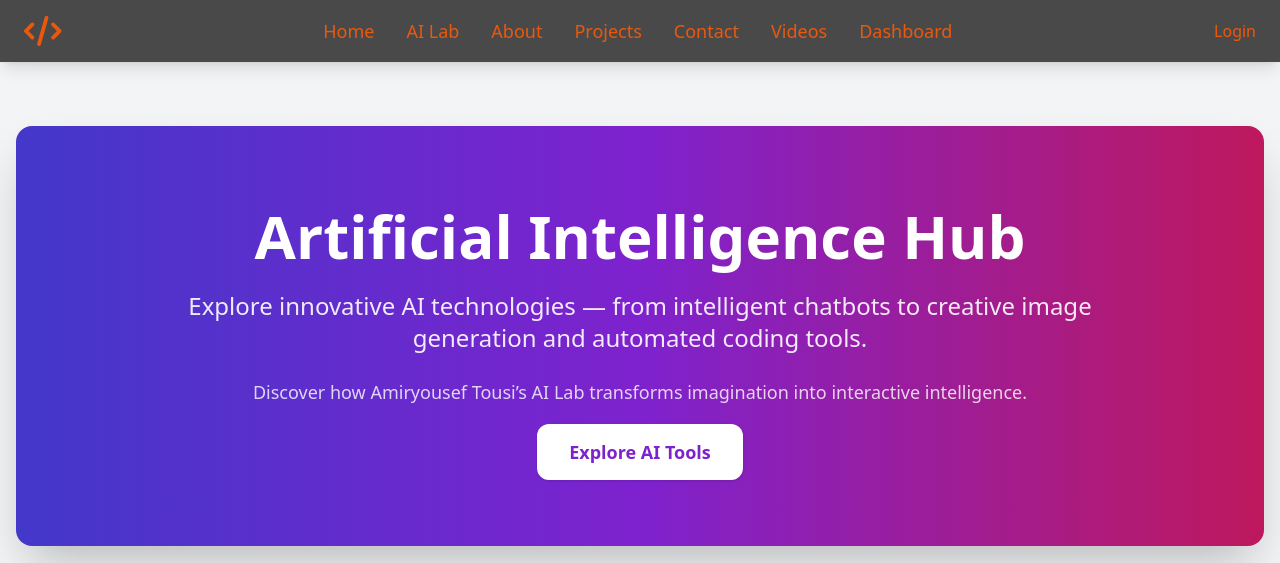
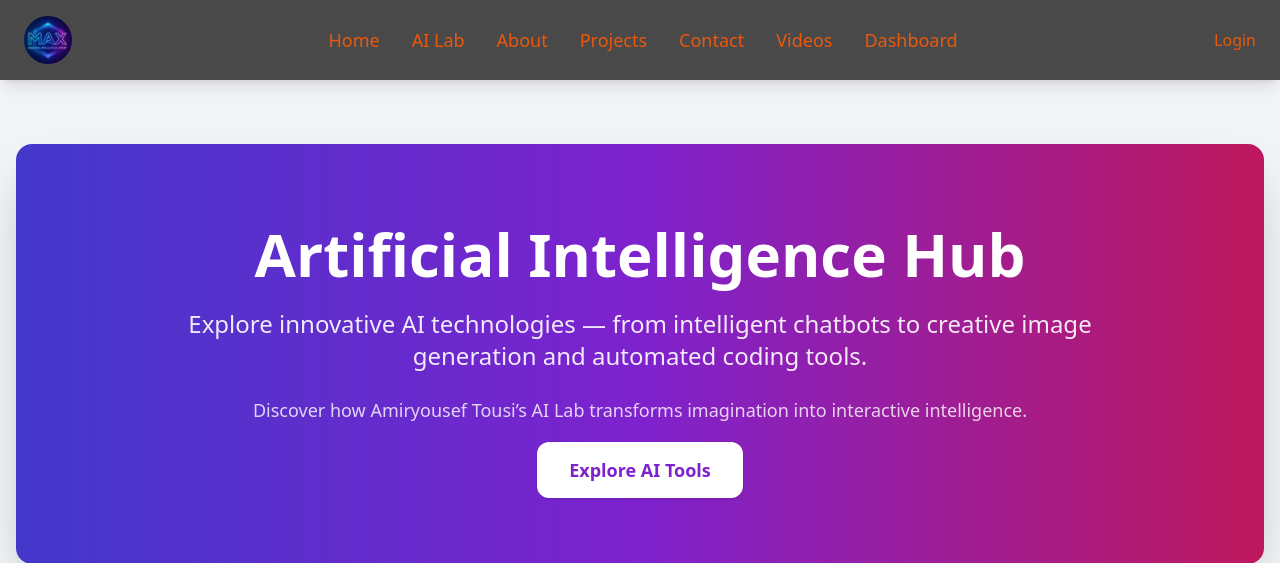
Before and after one commit to amiryousef87/first-project-from-max, a Flask app: page /ai in a window 1280 px wide. Shown: the top 563 px of the page. Run offline with Flask 3, Linux system fonts and the light colour scheme; some libraries are stand-ins or nearby versions.

Commit message:
ایکون ها رو درست کردم

```diff
--- a/templates/base.html
+++ b/templates/base.html
@@ -3,6 +3,8 @@
   <head>
     <meta charset="utf-8" />
     <meta name="viewport" content="width=device-width,initial-scale=1" />
+    <link rel="icon" href="/static/img/favicon.png" type="image/png">
+
     <title>Max</title>
 
     <script src="https://cdn.tailwindcss.com"></script>
@@ -64,7 +66,11 @@
           href="{{ url_for('index') }}"
           class="flex items-center gap-2 text-3xl font-bold text-orange-600 hover:scale-110 hover:font-extrabold transition-transform duration-300"
         >
-          <i class="fas fa-code"></i>
+          <img
+            src="/static/img/logo.png"
+            alt="Logo"
+            class="w-12 h-12 rounded-full object-cover"
+          />
         </a>
 
         <!-- Nav links (always visible on all سایزها) -->
```
Also changed, not shown: static/img/favicon.png (added), static/img/logo.png (added).
